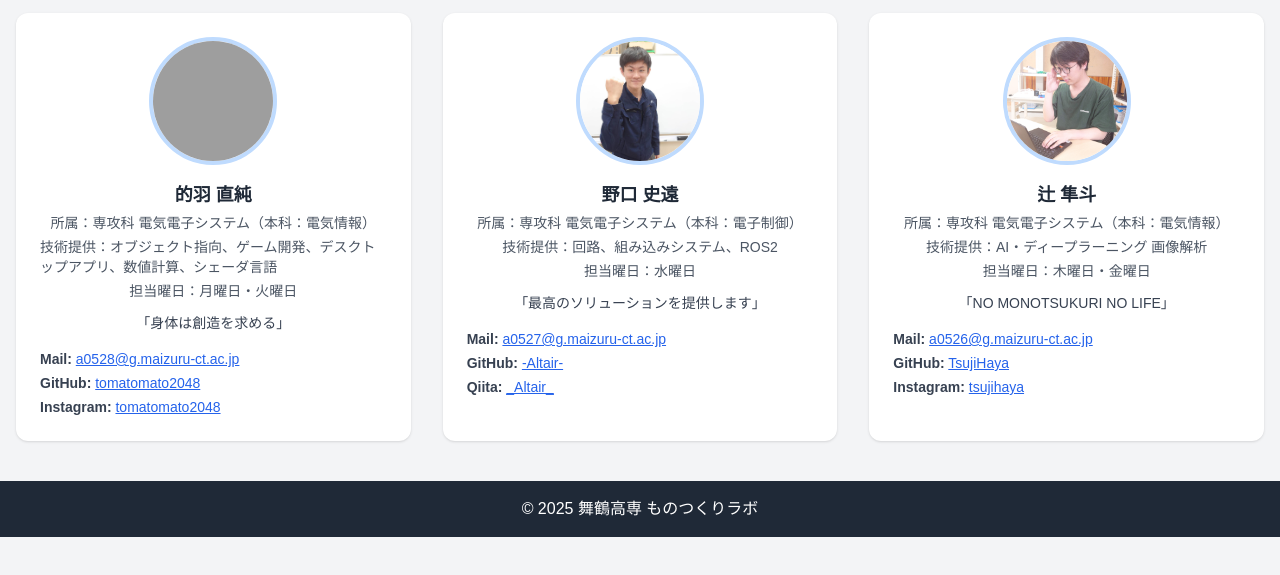
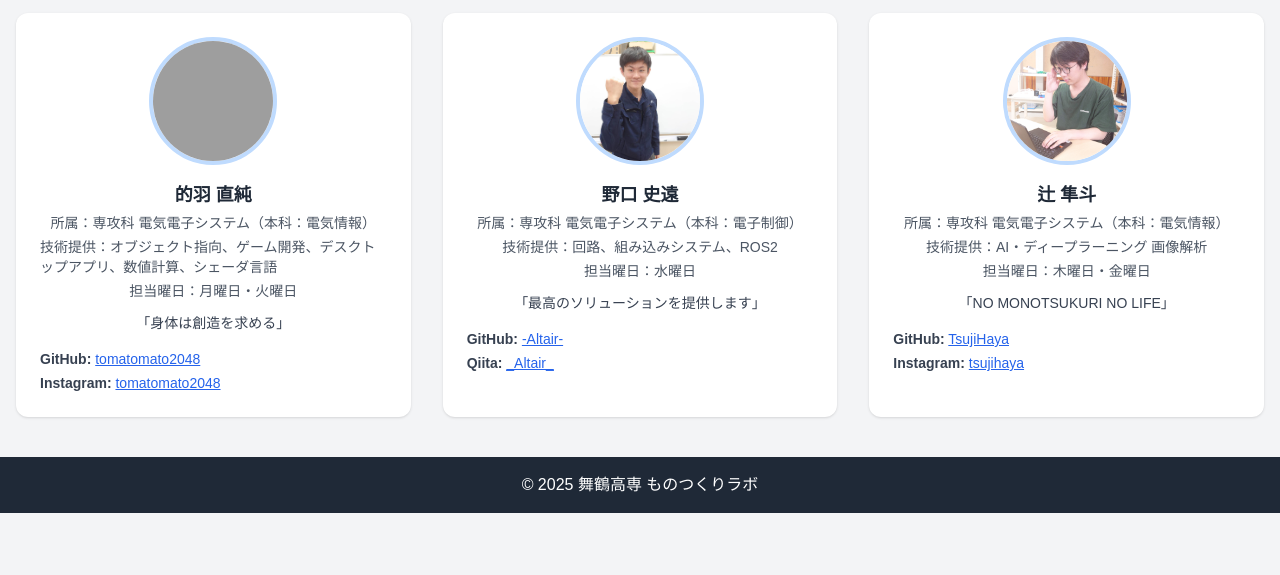
Before and after one commit to Altairu/monozukuri-lab, a plain HTML site: page members.html in a window 1280 px wide. Shown: the part 147-722 px from the top of the page. Drawn offline with nearby package versions, Linux system fonts and the light colour scheme; grey boxes are pictures that could not be loaded.

Commit message:
メースアドレス削除

```diff
--- a/members.html
+++ b/members.html
@@ -34,7 +34,6 @@
     <p class="text-sm text-gray-600 mb-1">担当曜日：月曜日・火曜日</p>
     <p class="text-sm text-gray-700 mt-2">「身体は創造を求める」</p>
     <div class="mt-4 space-y-1 text-sm text-gray-700 w-full">
-      <div><span class="font-bold">Mail:</span> <a href="mailto:a0528@g.maizuru-ct.ac.jp" class="text-blue-600 underline">a0528@g.maizuru-ct.ac.jp</a></div>
       <div><span class="font-bold">GitHub:</span> <a href="https://github.com/tomatomato2048" class="text-blue-600 underline" target="_blank" rel="noopener">tomatomato2048</a></div>
       <div><span class="font-bold">Instagram:</span> <a href="https://www.instagram.com/tomatomato2048/?utm_source=ig_web_button_share_sheet" class="text-blue-600 underline" target="_blank" rel="noopener">tomatomato2048</a></div>
     </div>
@@ -48,7 +47,6 @@
     <p class="text-sm text-gray-600 mb-1">担当曜日：水曜日</p>
     <p class="text-sm text-gray-700 mt-2">「最高のソリューションを提供します」</p>
     <div class="mt-4 space-y-1 text-sm text-gray-700 w-full">
-      <div><span class="font-bold">Mail:</span> <a href="mailto:a0527@g.maizuru-ct.ac.jp" class="text-blue-600 underline">a0527@g.maizuru-ct.ac.jp</a></div>
       <div><span class="font-bold">GitHub:</span> <a href="https://github.com/Altairu" class="text-blue-600 underline" target="_blank" rel="noopener">-Altair-</a></div>
       <div><span class="font-bold">Qiita:</span> <a href="https://qiita.com/_Altair_" class="text-blue-600 underline" target="_blank" rel="noopener">_Altair_</a></div>
     </div>
@@ -62,7 +60,6 @@
     <p class="text-sm text-gray-600 mb-1">担当曜日：木曜日・金曜日</p>
     <p class="text-sm text-gray-700 mt-2">「NO MONOTSUKURI NO LIFE」</p>
     <div class="mt-4 space-y-1 text-sm text-gray-700 w-full">
-      <div><span class="font-bold">Mail:</span> <a href="mailto:a0526@g.maizuru-ct.ac.jp" class="text-blue-600 underline">a0526@g.maizuru-ct.ac.jp</a></div>
       <div><span class="font-bold">GitHub:</span> <a href="https://github.com/2jiHaya" class="text-blue-600 underline" target="_blank" rel="noopener">TsujiHaya</a></div>
       <div><span class="font-bold">Instagram:</span> <a href="https://www.instagram.com/tsujihaya/?utm_source=ig_web_button_share_sheet" class="text-blue-600 underline" target="_blank" rel="noopener">tsujihaya</a></div>
     </div>
```
